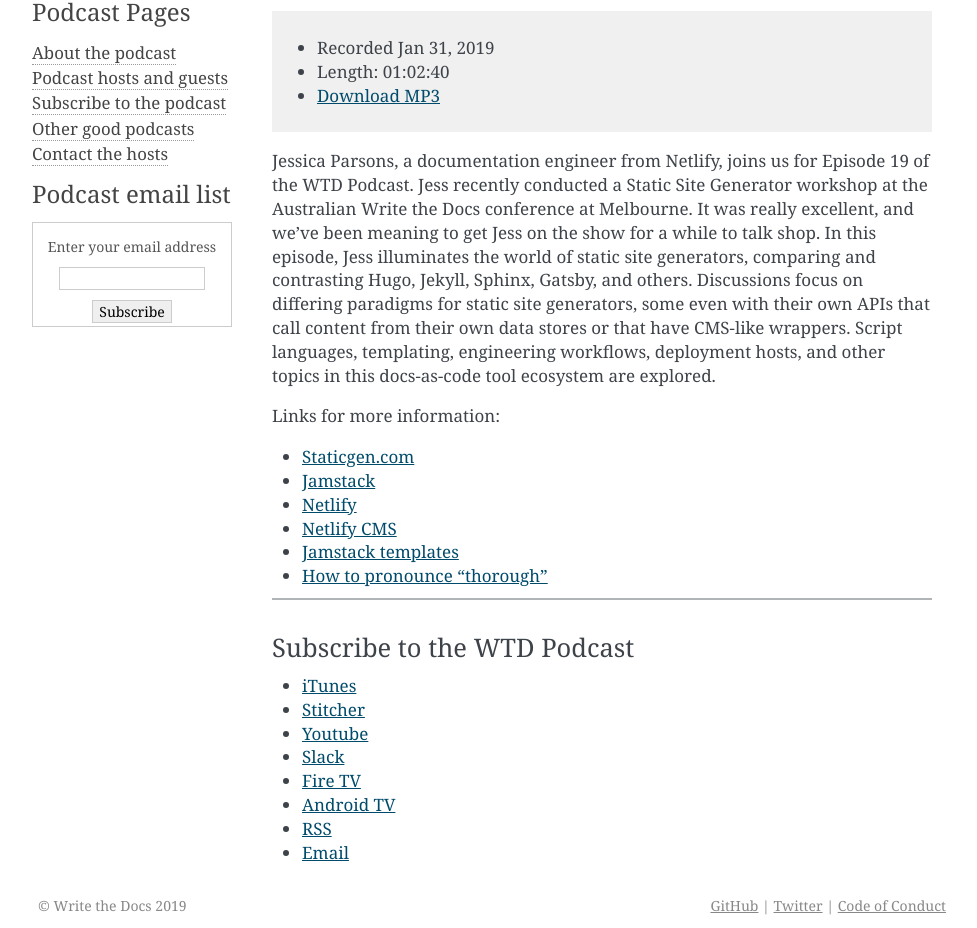
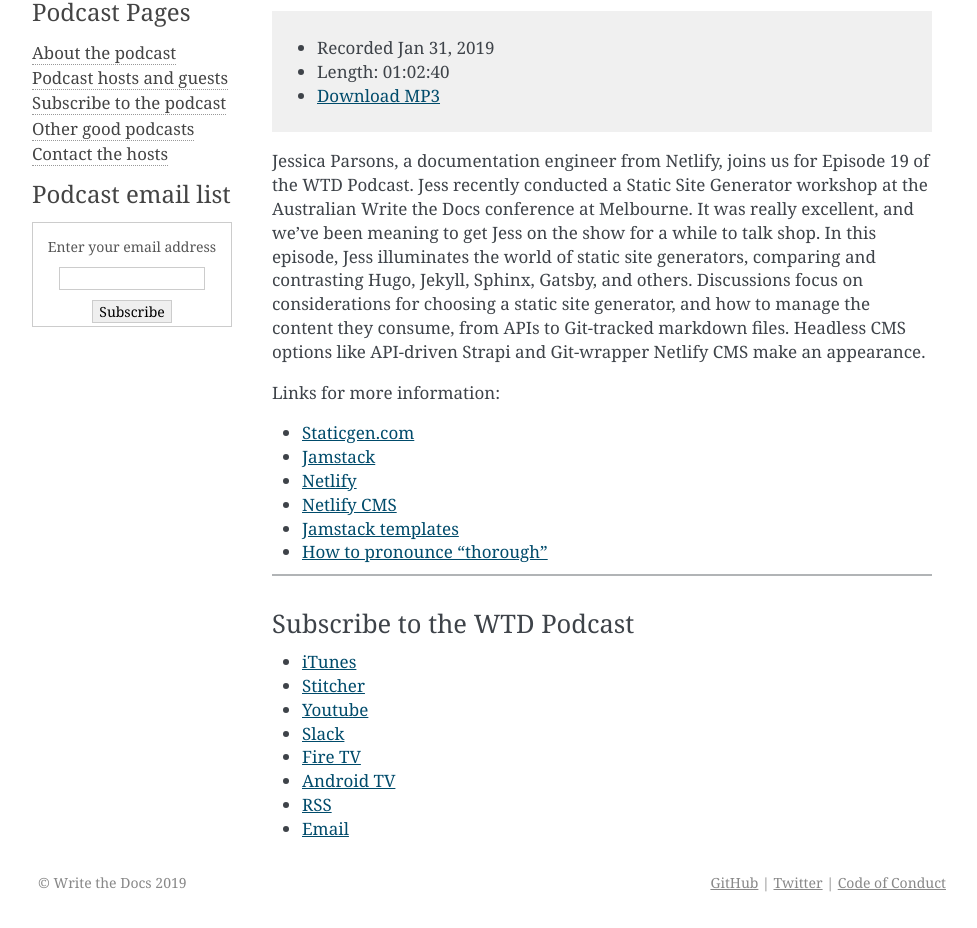
Before and after one commit to writethedocspodcast/writethedocspodcast.github.io, a Jekyll site: the page built from _posts/2019-01-31-episode-19-static-site-generator-tools-and-ecosystem.md, in a window 1280 px wide, cut to the strip 516-1444 px from the top of the page. Shown: the whole strip, without its empty margins (148-1125 px from the left). Built offline with Jekyll 4.4.1, drawn with Linux system fonts in a browser that asks for light colours; comment, search, counter and statistics services are not loaded; after the commit the page ends 1421 px from its top, so only the background shows below that.

Commit message:
fix description

```diff
--- a/_posts/2019-01-31-episode-19-static-site-generator-tools-and-ecosystem.md
+++ b/_posts/2019-01-31-episode-19-static-site-generator-tools-and-ecosystem.md
@@ -16,7 +16,7 @@
 podcast_duration: "01:02:40"
 podcast_length: 54824269
 youtube_id: ClujZ80mqxE
-summary: "Jessica Parsons, a documentation engineer from Netlify, joins us for Episode 19 of the WTD Podcast. Jess recently conducted a Static Site Generator workshop at the Australian Write the Docs conference at Melbourne. It was really excellent, and we've been meaning to get Jess on the show for a while to talk shop. In this episode, Jess illuminates the world of static site generators, comparing and contrasting Hugo, Jekyll, Sphinx, Gatsby, and others. Discussions focus on differing paradigms for static site generators, some even with their own APIs that call content from their own data stores or that have CMS-like wrappers. Script languages, templating, engineering workflows, deployment hosts, and other topics in this docs-as-code tool ecosystem are explored."
+summary: "Jessica Parsons, a documentation engineer from Netlify, joins us for Episode 19 of the WTD Podcast. Jess recently conducted a Static Site Generator workshop at the Australian Write the Docs conference at Melbourne. It was really excellent, and we've been meaning to get Jess on the show for a while to talk shop. In this episode, Jess illuminates the world of static site generators, comparing and contrasting Hugo, Jekyll, Sphinx, Gatsby, and others. Discussions focus on considerations for choosing a static site generator, and how to manage the content they consume, from APIs to Git-tracked markdown files. Headless CMS options like API-driven Strapi and Git-wrapper Netlify CMS make an appearance."
 bitlink: http://bit.ly/wtdpodcast19
 mp4_filename: wtd_episode_19_static_site_generators.mp4
 mp4_length: 513946591
```
